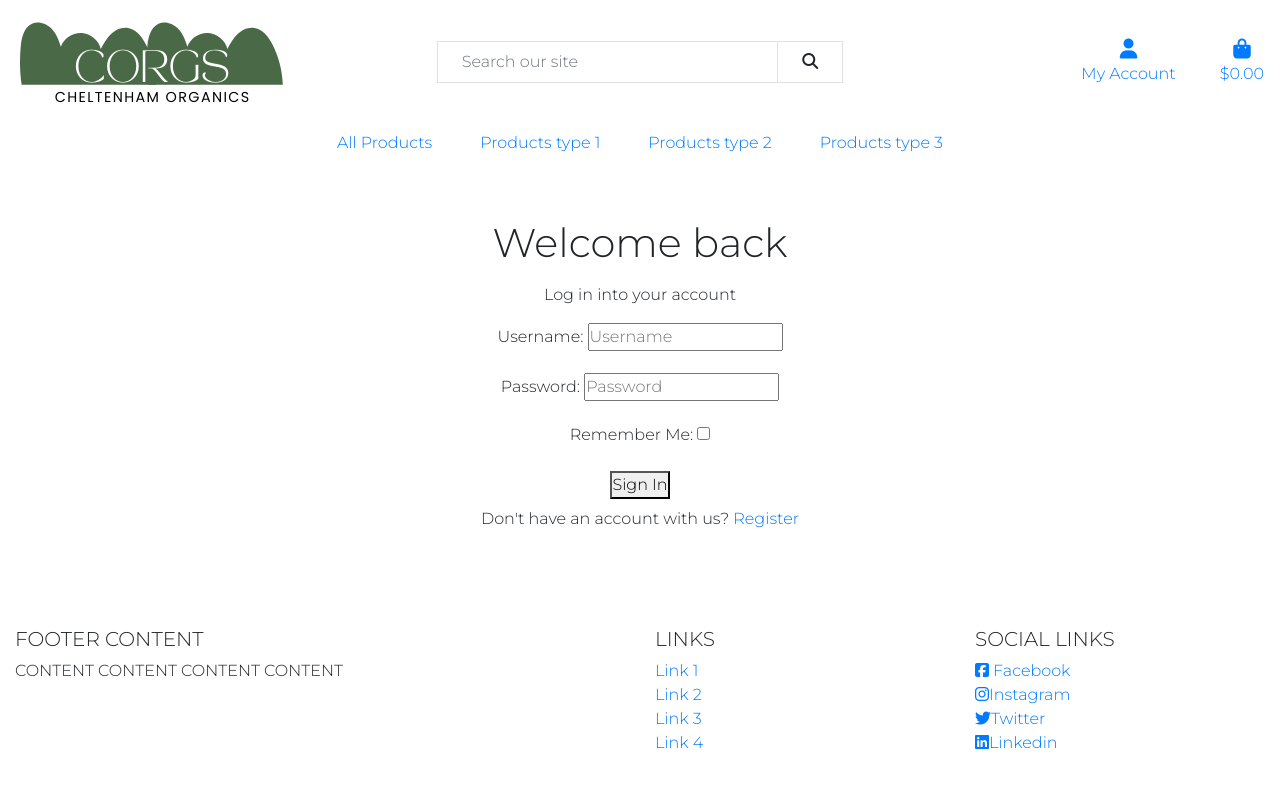
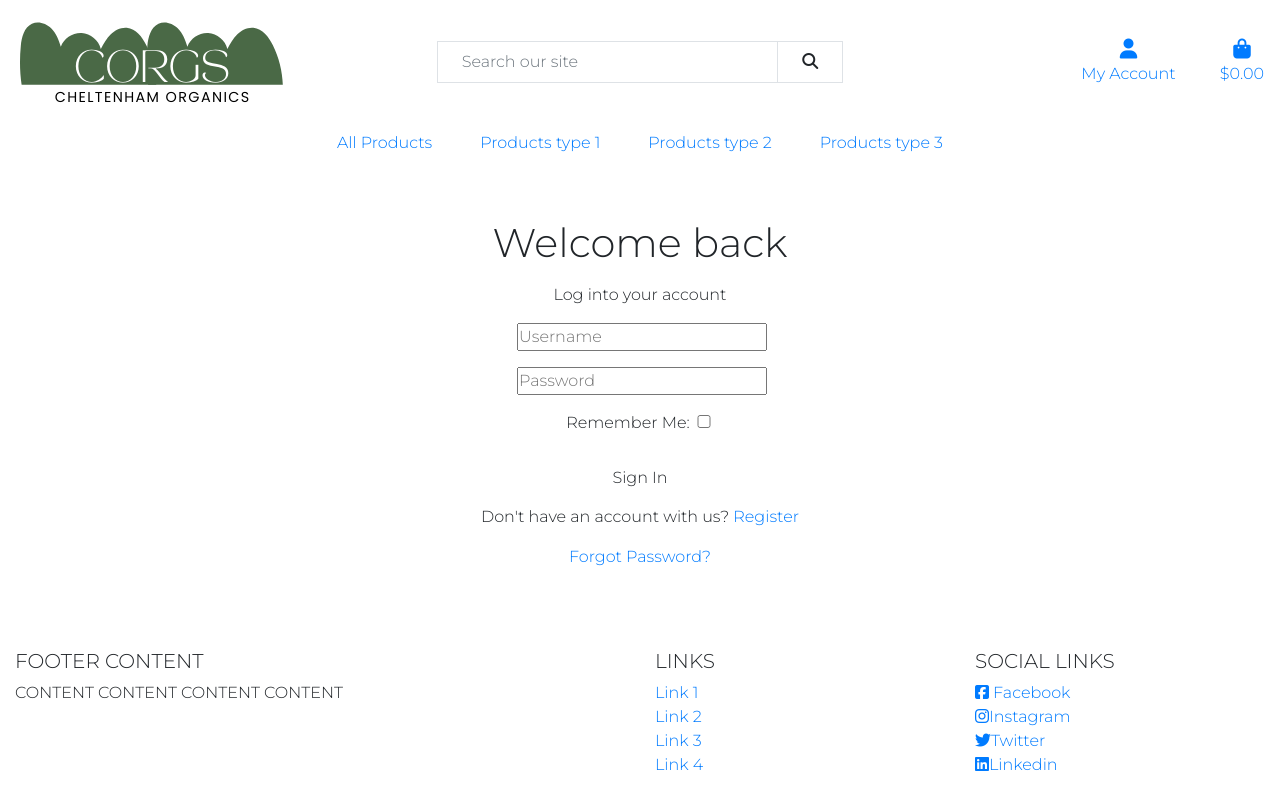
Before and after one commit to arthurvguide/cheltenham-organics, a Django app: page /accounts/login/ in a window 1280 px wide. Shown: the top 806 px of the page. Run offline with Django 3.2, Linux system fonts and the light colour scheme; some libraries are stand-ins or nearby versions.

Commit message:
Edit input width and labels on login page

```diff
--- a/static/css/style.css
+++ b/static/css/style.css
@@ -193,3 +193,18 @@ body {
   .hero {
     height: 500px;
   }
+
+/* -------- START CSS FILES FOR THE AUTHENTICATION PAGES ---------*/
+
+/* -------- SIGNUP PAGE ---------*/
+
+.signup input,
+.login input {
+    width: 250px;
+}
+
+#id_remember {
+    width: 20px;
+}
+
+/* -------- END CSS FILES FOR THE AUTHENTICATION PAGES ---------*/
--- /dev/null
+++ b/static/js/accounts/login.js
@@ -0,0 +1,8 @@
+// Script to customize the standard allauth login page
+const labelUsername = document.getElementsByTagName("label")[0];
+const labelPass = document.getElementsByTagName("label")[1];
+
+window.onload = () => {
+    labelUsername.innerHTML = "";
+    labelPass.innerHTML = "";
+};
--- a/templates/allauth/account/login.html
+++ b/templates/allauth/account/login.html
@@ -5,7 +5,6 @@
 {% load account socialaccount %}
 
 {% block head_title %}{% trans "Sign In" %}{% endblock %}
-
 
 {% block content %}
 
@@ -16,7 +15,7 @@
     </div>
   </div>
   <div class="row justify-content-center">
-    <p>Log in into your account</p>
+    <p>Log into your account</p>
   </div>
   <div class="row">
     <div class="col">
@@ -26,7 +25,7 @@
         {% if redirect_field_value %}
         <input type="hidden" name="{{ redirect_field_name }}" value="{{ redirect_field_value }}" />
         {% endif %}
-        <button class="primaryAction" type="submit">{% trans "Sign In" %}</button>
+        <button class="btn primaryAction" type="submit">{% trans "Sign In" %}</button>
       </form>
     </div>
   </div>
@@ -34,8 +33,15 @@
     <div class="col m-2">
       <p>{% blocktrans %}Don't have an account with us?
         <a href="{{ signup_url }}">Register</a>{% endblocktrans %}</p>
+        <a class="button secondaryAction" href="{% url 'account_reset_password' %}">{% trans "Forgot Password?" %}</a>
     </div>
   </div>
 </div>
 
 {% endblock %}
+
+{% block postloadjs %}
+
+<script src="{% static 'js/accounts/login.js' %}"></script>
+
+{% endblock %}
--- a/templates/allauth/account/signup.html
+++ b/templates/allauth/account/signup.html
@@ -5,9 +5,6 @@
 
 {% block head_title %}{% trans "Signup" %}{% endblock %}
 
-{% block extra_css  %}
-<link rel="stylesheet" href="{% static 'css/accounts/accounts.css' %}">
-{% endblock %}
 
 {% block content %}
 <div class="text-center justify-content-center m-5 register-container">
```
Also changed, not shown: static/css/accounts/accounts.css (deleted, +0 -7 lines).
